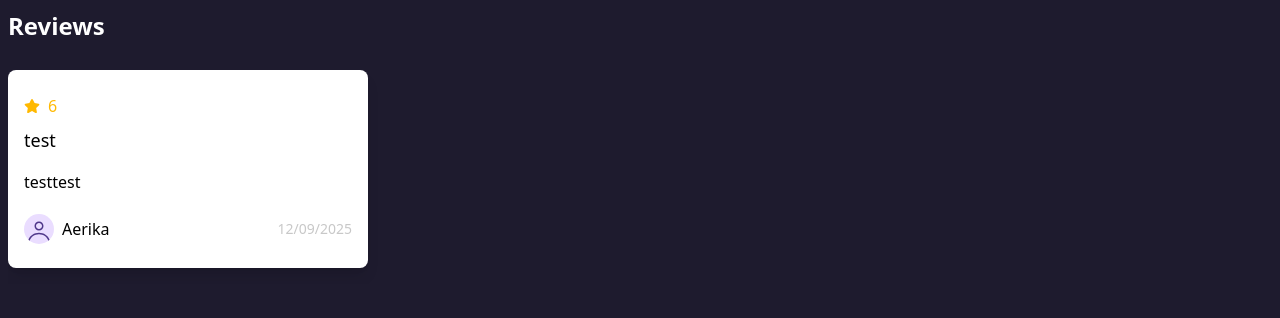
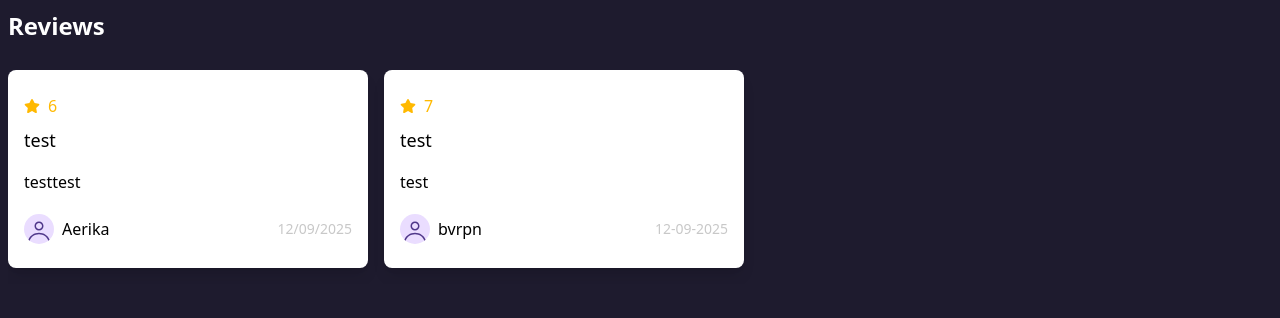
Before and after one commit to varinporn/React-MovieReview, a React (Vite) app: page /title/1 in a window 1280 px wide. Shown: the part 764-1082 px from the top of the page. Built offline with nearby package versions, Linux system fonts and the light colour scheme; data requests are answered from the project's data file.

Commit message:
[update] rate

```diff
--- a/data/data.json
+++ b/data/data.json
@@ -269,39 +269,13 @@
   ],
   "users": [
     {
-      "email": "test@mail.com",
-      "password": "$2a$10$FJY0khEjv1LASmcCHzaUf.fHQElhCbhp8QrVPdp3vmIDovoW6zcFK",
-      "username": "test",
-      "id": 1
-    },
-    {
       "email": "testtesttest@mail.com",
       "password": "$2a$10$7s2XV.GNWWSodPeM/2x6Q./qfIlE3kcEFVAR6dMcrdwO6Rbr9UdH.",
       "username": "bvrpn",
       "id": 2,
       "watchlist": [
-        "1",
-        "5"
-      ]
-    },
-    {
-      "email": "test@gmail.com",
-      "password": "$2a$10$KU1i1NS0iEObCt9XUZ10BOqFXQ7.Cc/J1NRfpJgNwnHz4BCxLe8RK",
-      "username": "Test",
-      "id": 3,
-      "watchlist": [
-        "3",
-        "4",
-        "7"
-      ]
-    },
-    {
-      "email": "yanoi@gmail.com",
-      "password": "$2a$10$JDI/POGFSp/JHG7bVmuDCeLK6m/A67q8aSdIE0KlDxNmHn2dMXg1C",
-      "username": "Pierce",
-      "id": 4,
-      "watchlist": [
-        "2"
+        "5",
+        "1"
       ]
     },
     {
@@ -359,6 +333,42 @@
       "message": "crazyyy",
       "rating": 5,
       "id": "oGOpgNd"
+    },
+    {
+      "userId": "5",
+      "showId": "8",
+      "date": "12-09-2025",
+      "title": "test",
+      "message": "test",
+      "rating": 10,
+      "id": "if90JxA"
+    },
+    {
+      "userId": "2",
+      "showId": "1",
+      "date": "12-09-2025",
+      "title": "",
+      "message": "",
+      "rating": 10,
+      "id": "OOwuYXK"
+    },
+    {
+      "userId": "2",
+      "showId": "1",
+      "date": "12-09-2025",
+      "title": "",
+      "message": "",
+      "rating": 9,
+      "id": "qFSrEJh"
+    },
+    {
+      "userId": "2",
+      "showId": "1",
+      "date": "12-09-2025",
+      "title": "test",
+      "message": "test",
+      "rating": 7,
+      "id": "h0JQPD7"
     }
   ]
 }
--- a/src/user/pages/Detail.jsx
+++ b/src/user/pages/Detail.jsx
@@ -34,9 +34,12 @@ const Detail = () => {
     try {
       const res = await fetch('http://localhost:5001/reviews')
       const data = await res.json()
+
       const filteredReviews = data.filter(
-        (review) => Number(review.showId) === Number(id)
+        (review) =>
+          Number(review.showId) === Number(id) && review.message?.trim() !== ''
       )
+
       setReviews(filteredReviews)
     } catch (error) {
       console.error('Failed to fetch reviews:', error)
@@ -75,6 +78,7 @@ const Detail = () => {
 
   const handleAddToWatchlist = async () => {
     if (!user) {
+      toast.error('Please login to add!')
       return
     }
 
@@ -276,16 +280,31 @@ const Detail = () => {
                 <span className="text-sm text-gray-500">/10</span>
               </div>
             </div>
+
             <div>
               <p className="text-sm font-semibold text-[#9E9E9E]">
                 YOUR RATING
               </p>
               <div
                 onClick={openRatePopup}
-                className="flex items-center gap-2 mt-1 text-[#574AA0] cursor-pointer"
+                className="mt-1 text-[#574AA0] cursor-pointer"
               >
-                <Star stroke="#574AA0" />
-                <span className="font-medium">Rate</span>
+                <span className="font-medium">
+                  {existingReview ? (
+                    <div className="flex items-center gap-2">
+                      <Star fill="#574AA0" stroke="#574AA0" />
+                      <p>
+                        <span className="text-xl">{existingReview.rating}</span>
+                        /10
+                      </p>
+                    </div>
+                  ) : (
+                    <div className="flex items-center gap-2 ">
+                      <Star stroke="#574AA0" />
+                      <p>Rate</p>
+                    </div>
+                  )}
+                </span>
               </div>
             </div>
           </div>
```
